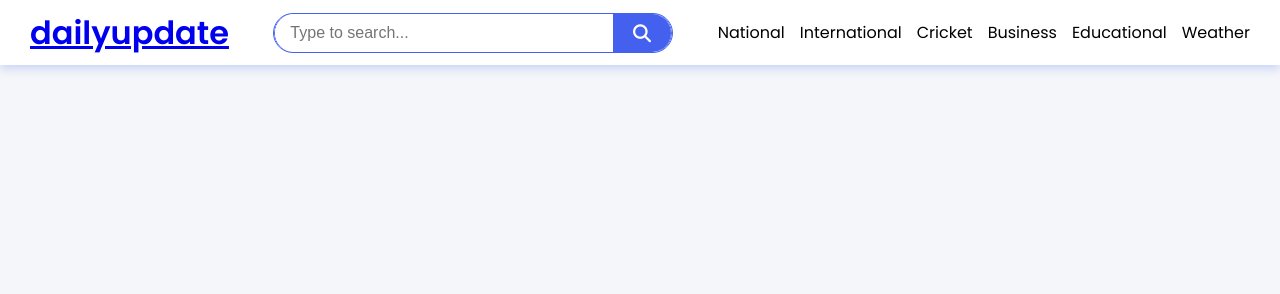
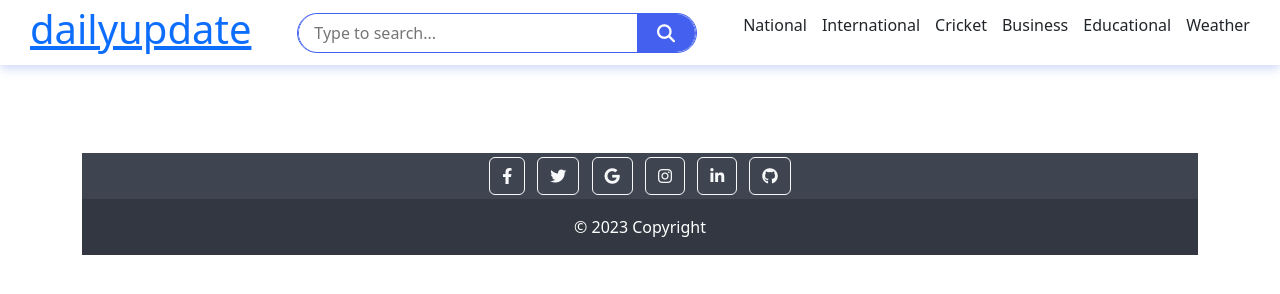
Before and after one commit to pradyumna106/PROJECT1-Newswebsite-, a plain HTML site: page daily-update/index.html in a window 1280 px wide. Drawn offline with nearby package versions, Linux system fonts and the light colour scheme; no server answers.

Commit message:
add footer

```diff
--- a/daily-update/index.html
+++ b/daily-update/index.html
@@ -25,6 +25,7 @@
 
     <!---css style-->
     <link rel="stylesheet" href="./style.css" />
+    <link href="https://cdn.jsdelivr.net/npm/bootstrap@5.3.0/dist/css/bootstrap.min.css" rel="stylesheet" integrity="sha384-9ndCyUaIbzAi2FUVXJi0CjmCapSmO7SnpJef0486qhLnuZ2cdeRhO02iuK6FUUVM" crossorigin="anonymous">
   </head>
   <body>
     <header>
@@ -78,7 +79,72 @@
     <!-- main  -->
 
     <main></main>
+      <!-- Footer -->
+<div class="container my-5">
 
+  <footer class="text-center text-lg-start text-white"style="background-color: #3e4551">
+      <!-- Section: Social media -->
+      <section class="mb-12 text-center">
+        <!-- Facebook -->
+        <a
+           class="btn btn-outline-light btn-floating m-1"
+           href="#!"
+           role="button"
+           ><i class="fab fa-facebook-f"></i
+          ></a>
+
+        <!-- Twitter -->
+        <a
+           class="btn btn-outline-light btn-floating m-1"
+           href="#!"
+           role="button"
+           ><i class="fab fa-twitter"></i
+          ></a>
+
+        <!-- Google -->
+        <a
+           class="btn btn-outline-light btn-floating m-1"
+           href="#!"
+           role="button"
+           ><i class="fab fa-google"></i
+          ></a>
+
+        <!-- Instagram -->
+        <a
+           class="btn btn-outline-light btn-floating m-1"
+           href="#!"
+           role="button"
+           ><i class="fab fa-instagram"></i
+          ></a>
+
+        <!-- Linkedin -->
+        <a
+           class="btn btn-outline-light btn-floating m-1"
+           href="#!"
+           role="button"
+           ><i class="fab fa-linkedin-in"></i
+          ></a>
+
+        <!-- Github -->
+        <a
+           class="btn btn-outline-light btn-floating m-1"
+           href="#!"
+           role="button"
+           ><i class="fab fa-github"></i
+          ></a>
+      </section>
+    <!-- Copyright -->
+    <div
+         class="text-center p-3"
+         style="background-color: rgba(0, 0, 0, 0.2)"
+         >
+      © 2023 Copyright
+    </div>
+    <!-- Copyright -->
+  </footer>
+  <!-- Footer -->
+</div>
+<!-- End of .container -->
     <script src="script.js"></script>
   </body>
 </html>
```
